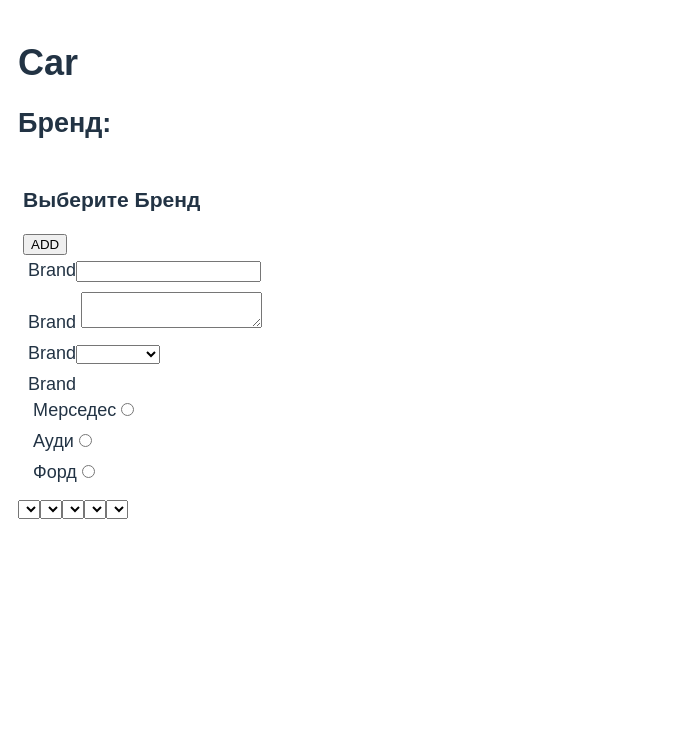
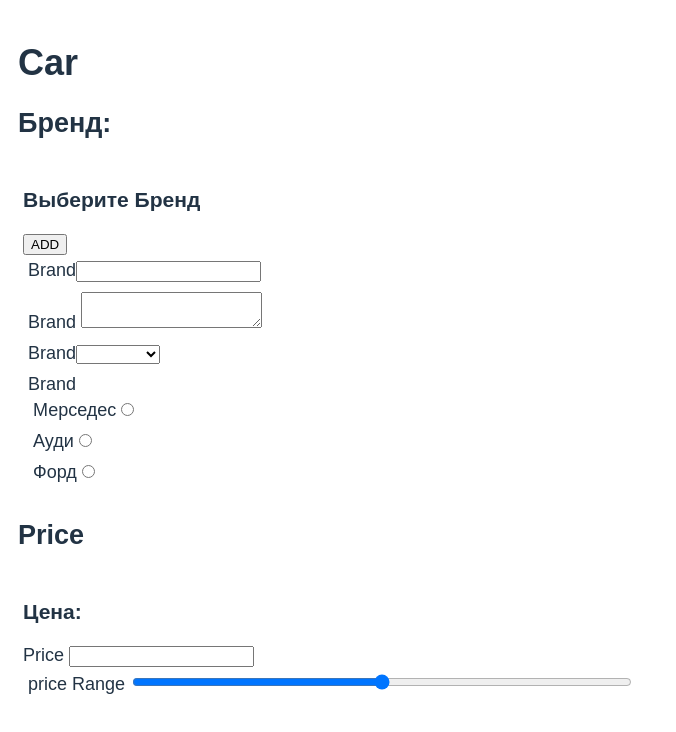
Before and after one commit to yourock1988/vue-user-input, a Vue app: page / in a window 1280 px wide. Shown: the top 732 px of the page, without its empty margins (0-676 px from the left). Built offline with nearby package versions, Linux system fonts and the light colour scheme.

Commit message:
add priceInput, priceRange

```diff
--- a/src/App.vue
+++ b/src/App.vue
@@ -1,13 +1,15 @@
 <script>
 import CarBrand from './components/car-brand/CarBrand.vue'
+import CarPrice from './components/car-Price/CarPrice.vue'
 
 export default {
-  components: { CarBrand },
+  components: { CarBrand, CarPrice },
 
   data() {
     return {
       car: {
         brand: '',
+        price: '',
       },
     }
   },
@@ -22,11 +24,15 @@ export default {
 
     <CarBrand @car-brand-updated="car.brand = $event" />
 
-    <select name="x10000"></select>
+    <h2>Price {{ car.price }}</h2>
+
+    <CarPrice @car-price-updated="car.price = $event" />
+
+    <!-- <select name="x10000"></select>
     <select name="x1000"></select>
     <select name="x100"></select>
     <select name="x10"></select>
-    <select name="x1"></select>
+    <select name="x1"></select> -->
 
     <!-- <div>
       <h2>Price</h2>
--- /dev/null
+++ b/src/components/car-Price/CarPrice.vue
@@ -0,0 +1,33 @@
+<script>
+import CarPriceInput from '../car-Price/CarPriceInput.vue'
+import CarPriceRange from '../car-Price/CarPriceRange.vue'
+
+export default {
+  components: { CarPriceInput, CarPriceRange },
+
+  emits: ['update:model-value', 'car-price-updated'],
+
+  data() {
+    return {
+      carPrice: '',
+    }
+  },
+
+  watch: {
+    carPrice(newValue) {
+      this.$emit('car-price-updated', newValue)
+      console.log(newValue)
+    },
+  },
+}
+</script>
+
+<template>
+  <div>
+    <h3>Цена: {{ carPrice }}</h3>
+
+    <CarPriceInput v-model="carPrice" />
+
+    <CarPriceRange v-model="carPrice" />
+  </div>
+</template>
--- /dev/null
+++ b/src/components/car-Price/CarPriceInput.vue
@@ -0,0 +1,23 @@
+<script>
+export default {
+  components: {},
+  props: ['modelValue'],
+
+  emits: ['update:model-value'],
+
+  data() {
+    return {
+      carPrice: '',
+    }
+  },
+}
+</script>
+<template>
+  <label for="priceInput">Price </label>
+  <input
+    type="number"
+    id="priceInput"
+    :value="modelValue"
+    @input="$emit('update:model-value', $event.target.value)"
+  />
+</template>
--- /dev/null
+++ b/src/components/car-Price/CarPriceRange.vue
@@ -0,0 +1,32 @@
+<script>
+export default {
+  components: {},
+  props: ['modelValue'],
+
+  emits: ['update:model-value'],
+
+  data() {
+    return {
+      carPrice: '',
+    }
+  },
+}
+</script>
+<template>
+  <div>
+    <label for="priceRange">price Range </label>
+    <input
+      type="range"
+      id="priceRange"
+      min="0"
+      max="100000"
+      :value="modelValue"
+      @input="$emit('update:model-value', $event.target.value)"
+    />
+  </div>
+</template>
+<style>
+#priceRange {
+  width: 500px;
+}
+</style>
```
Also changed, not shown: src/components/car-brand/CarBrand.vue (+4 -4 lines).
